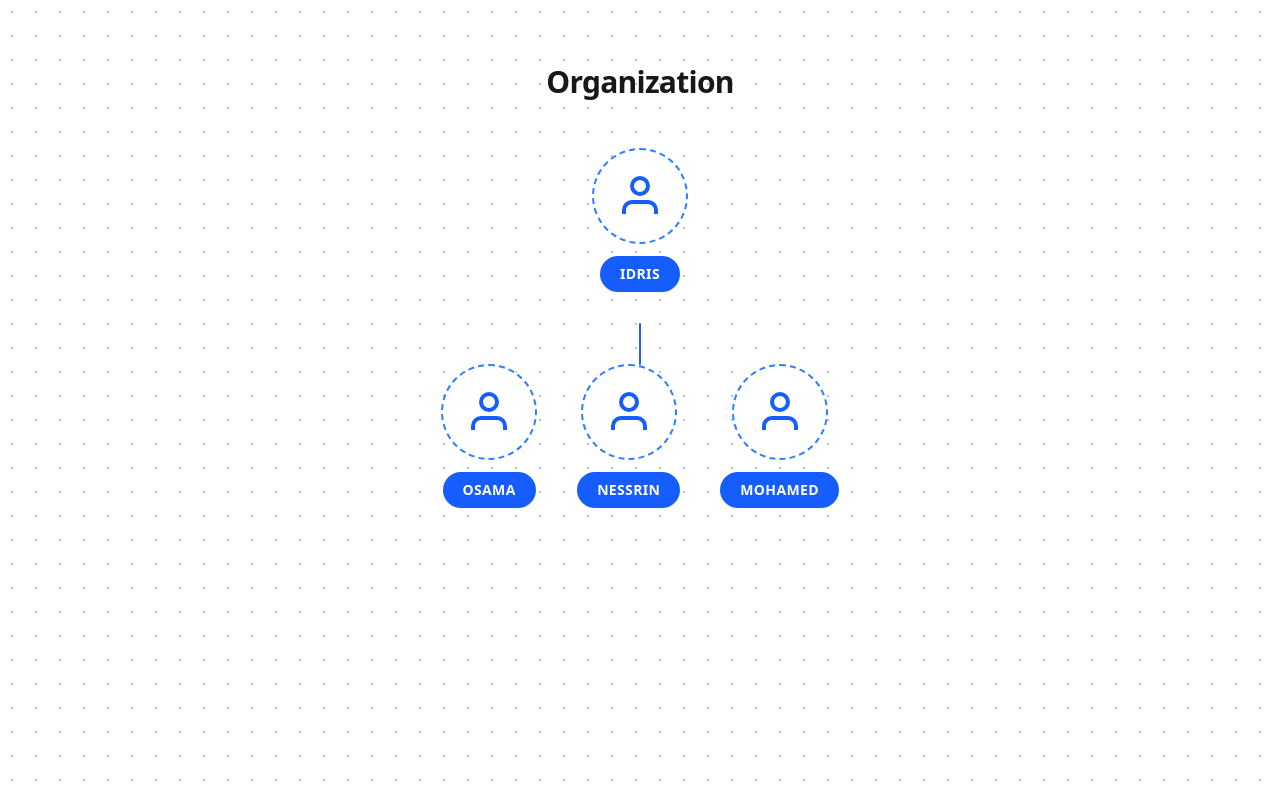
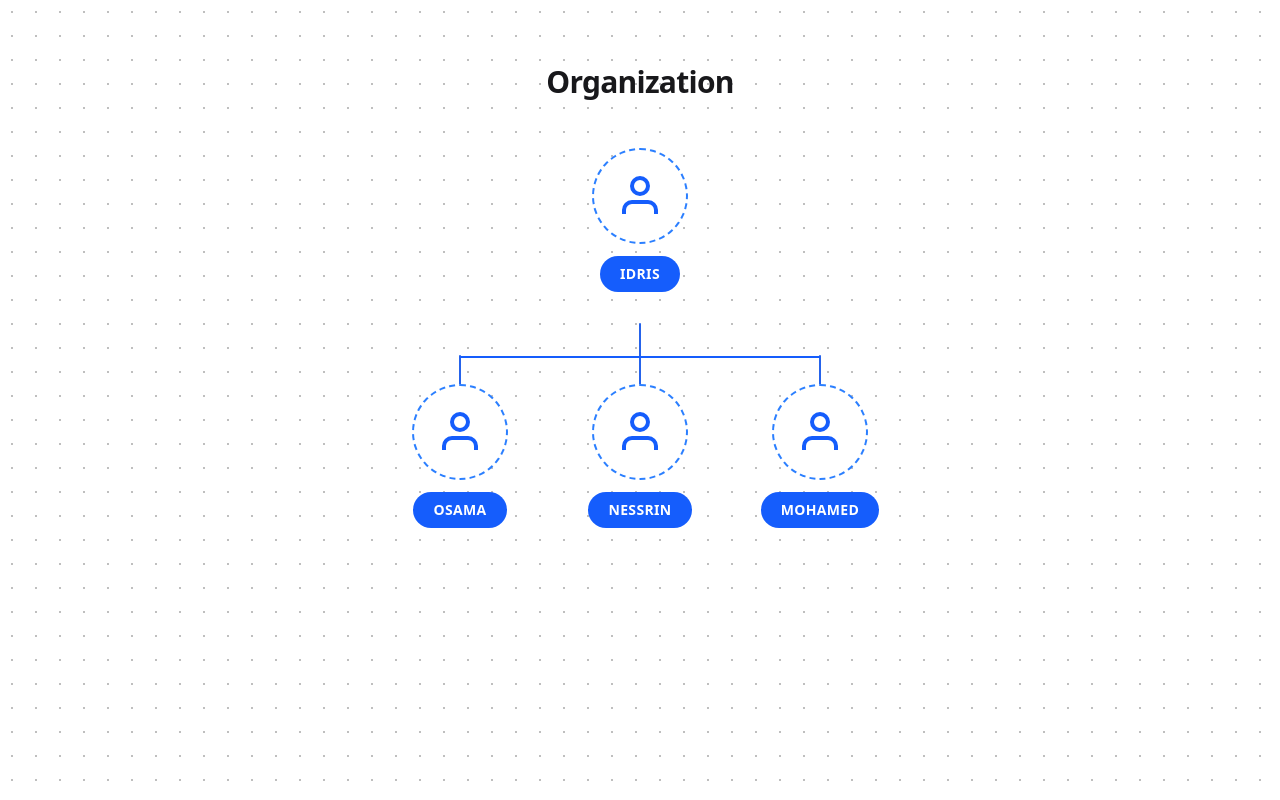
Before and after one commit to zeyadsadek03-prog/animated-dotgrid-landing, a Next.js app: page / in a window 1280 px wide. Both pictures are taken after a click on the button 640 px from the left and 196 px from the top of the page. Built offline with nearby package versions, Linux system fonts and the light colour scheme.

Commit message:
fix: proper org-chart connector hierarchy (root drop + horizontal bar + per-child drops)

```diff
--- a/src/app/page.tsx
+++ b/src/app/page.tsx
@@ -84,18 +84,19 @@ function OrgNode({
             transition={{ duration: 0.35 }}
             className="mt-8 flex flex-col items-center w-full"
           >
+            {/* 1. vertical drop descending from the root node */}
             <svg
               aria-hidden="true"
               className="block overflow-visible"
               width="2"
-              height="40"
-              viewBox="0 0 2 40"
+              height="32"
+              viewBox="0 0 2 32"
             >
               <motion.line
                 x1="1"
                 y1="0"
                 x2="1"
-                y2="40"
+                y2="32"
                 stroke="#2563eb"
                 strokeWidth="2"
                 strokeLinecap="round"
@@ -105,28 +106,50 @@ function OrgNode({
               />
             </svg>
 
+            {/* children row + connector hierarchy */}
+            <div className="relative flex flex-wrap items-start justify-center gap-x-10 gap-y-14 w-fit mx-auto">
+              {/* 2. horizontal bar spanning the full width of the three children */}
               <motion.div
-              initial="hidden"
-              animate="visible"
-              variants={{
-                hidden: {},
-                visible: { transition: { staggerChildren: 0.08 } },
-              }}
-              className="flex flex-wrap items-start justify-center gap-x-10 gap-y-14 w-full max-w-4xl"
+                aria-hidden="true"
+                className="absolute top-0 left-[14%] right-[14%] h-[2px] rounded-full bg-blue-600 origin-center"
+                initial={{ scaleX: 0 }}
+                animate={{ scaleX: 1 }}
+                transition={{ duration: 0.35, delay: 0.4, ease: 'easeInOut' }}
+              />
+
+              {data.children.map((child, i) => (
+                <div key={child.id} className="flex w-[140px] flex-col items-center">
+                  {/* 3. short vertical drop connecting the bar down to EACH child */}
+                  <svg
+                    aria-hidden="true"
+                    className="block overflow-visible"
+                    width="2"
+                    height="28"
+                    viewBox="0 0 2 28"
                   >
-              {data.children.map((child) => (
+                    <motion.line
+                      x1="1"
+                      y1="0"
+                      x2="1"
+                      y2="28"
+                      stroke="#2563eb"
+                      strokeWidth="2"
+                      strokeLinecap="round"
+                      initial={{ pathLength: 0 }}
+                      animate={{ pathLength: 1 }}
+                      transition={{ duration: 0.35, delay: 0.7, ease: 'easeInOut' }}
+                    />
+                  </svg>
                   <motion.div
-                  key={child.id}
-                  variants={{
-                    hidden: { opacity: 0, y: 12 },
-                    visible: { opacity: 1, y: 0 },
-                  }}
-                  transition={{ duration: 0.45 }}
+                    initial={{ opacity: 0, y: 12 }}
+                    animate={{ opacity: 1, y: 0 }}
+                    transition={{ duration: 0.45, delay: 1.0 + i * 0.08 }}
                   >
                     <OrgNode data={child} revealed={true} onReveal={() => {}} />
                   </motion.div>
+                </div>
               ))}
-            </motion.div>
+            </div>
           </motion.div>
         )}
       </AnimatePresence>
```
Lines whose indentation alone changed are shown as unchanged.
